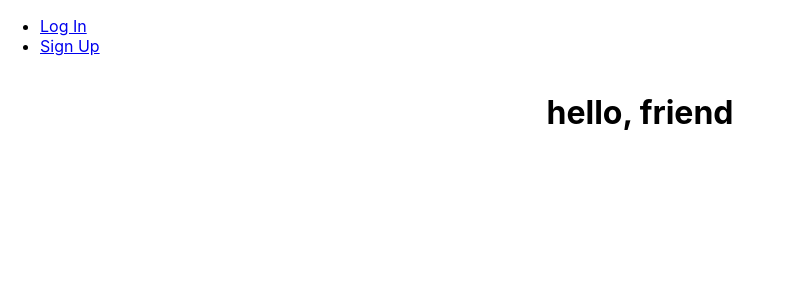
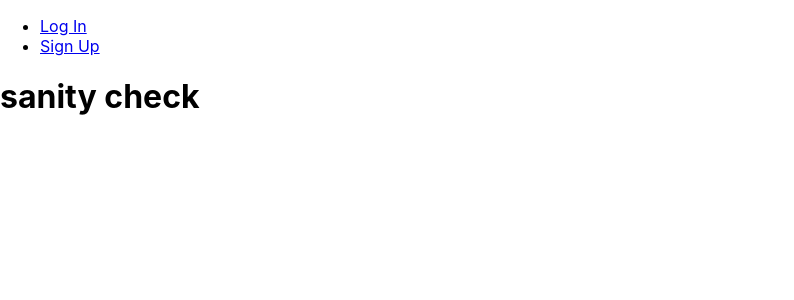
Before and after one commit to gkatsikis/maple-cleaners-FE, a React (Create React App) app: page / in a window 1280 px wide. Shown: the top 300 px of the page, without its empty margins (0-794 px from the left). Built offline with nearby package versions, Linux system fonts and the light colour scheme; no server answers.

Commit message:
add userview page

```diff
--- a/src/App.jsx
+++ b/src/App.jsx
@@ -3,7 +3,7 @@ import { Routes, Route, useNavigate, Navigate } from 'react-router-dom'
 import NavBar from './components/NavBar/NavBar'
 import Signup from './pages/Signup/Signup'
 import Login from './pages/Login/Login'
-import Landing from './pages/Landing/Landing'
+import UserView from './pages/UserView/UserView'
 import Profiles from './pages/Profiles/Profiles'
 import * as authService from './services/authService'
 
@@ -22,11 +22,13 @@ const App = () => {
     setUser(authService.getUser())
   }
 
+  console.log('this is the user', user)
+
   return (
     <>
       <NavBar user={user} handleLogout={handleLogout} />
       <Routes>
-        <Route path="/" element={<Landing user={user} />} />
+        <Route path="/" element={<UserView user={user} />} />
         <Route
           path="/signup"
           element={<Signup handleSignupOrLogin={handleSignupOrLogin} />}
--- /dev/null
+++ b/src/pages/UserView/UserView.jsx
@@ -0,0 +1,11 @@
+
+
+const UserView = (props) => {
+  return (
+    <div className="shell">
+      <h1>sanity check</h1>
+    </div>
+   );
+}
+
+export default UserView;
```
Also changed, not shown: src/pages/UserView/UserView.css (added).
